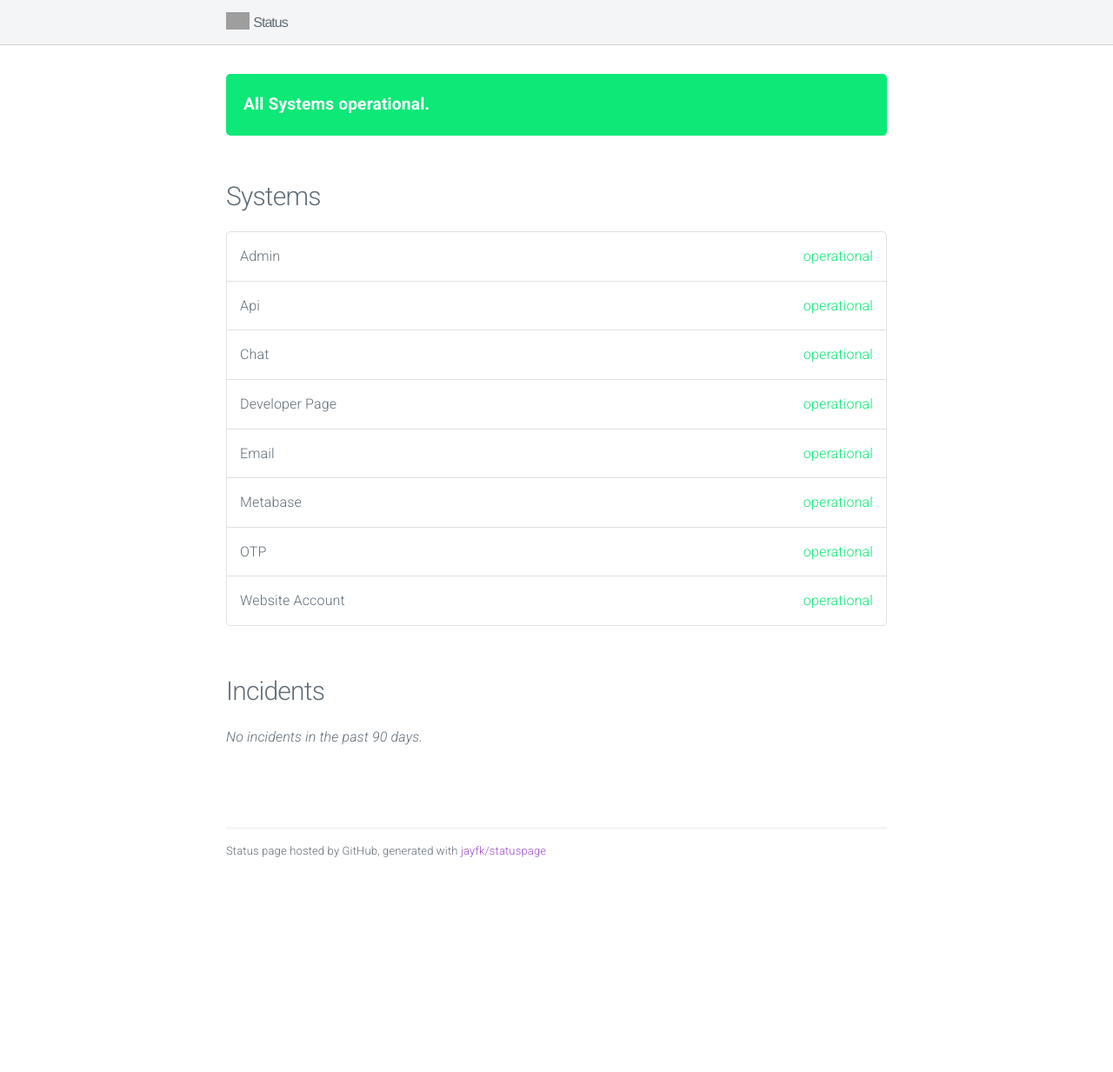
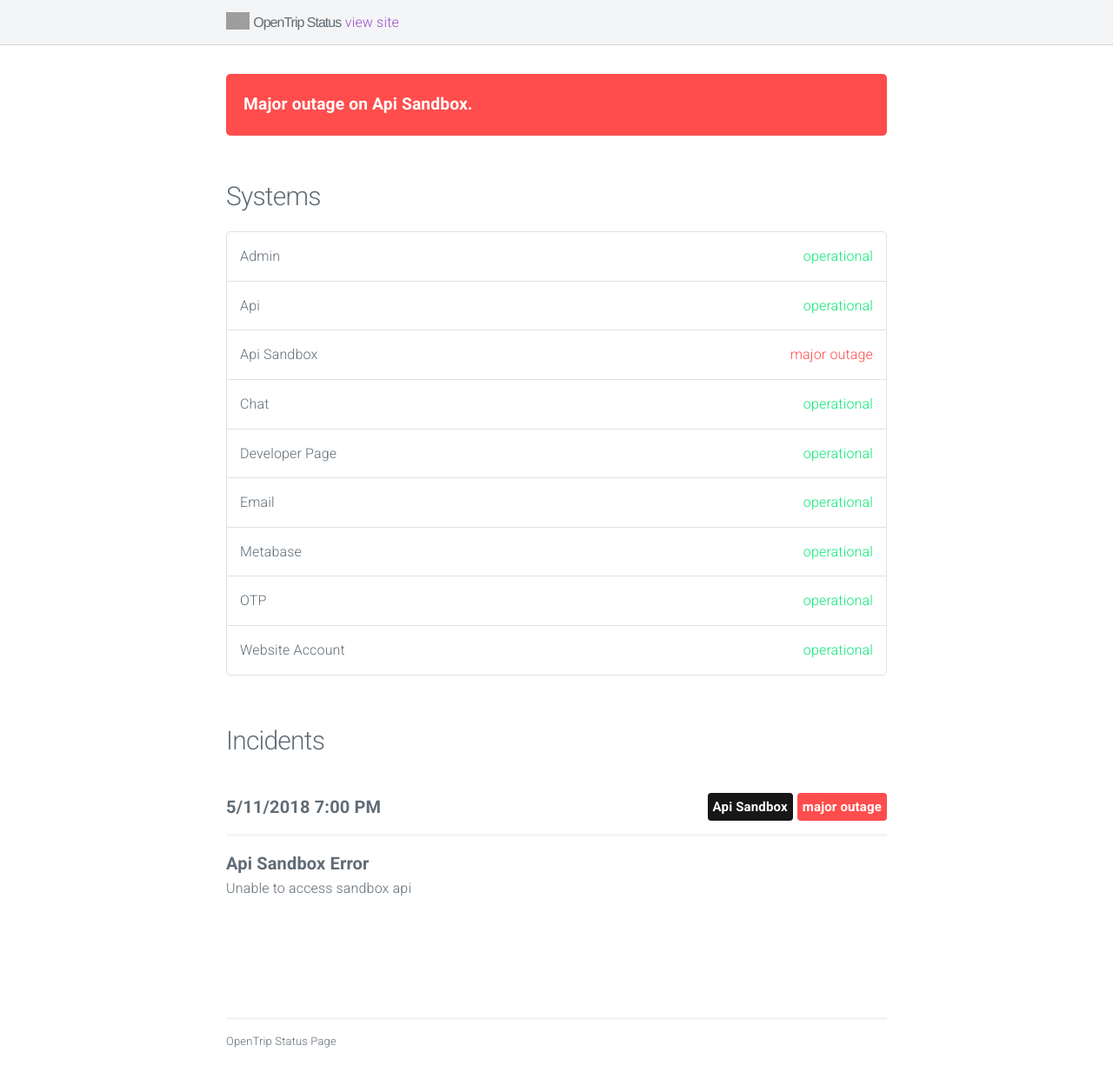
Before and after one commit to opentripapp/status, a plain HTML site: page index.html in a window 1280 px wide. Shown: the whole page at 87% size. Before the commit the page ends 1015 px from the top, so only its background shows below. Drawn offline with nearby package versions, Linux system fonts and the light colour scheme; no server answers; grey boxes are pictures that could not be loaded.

Commit message:
update index

```diff
--- a/index.html
+++ b/index.html
@@ -3,11 +3,11 @@
 	<head>
 		<meta charset="utf-8">
 		<meta name="robots" content="index, follow">
-		<title>Status</title>
+		<title>OpenTrip Status</title>
 		<link rel="stylesheet" href="https://fonts.googleapis.com/css?family=Roboto:300,300italic,700,700italic">
 		<link rel="stylesheet" href="https://cdnjs.cloudflare.com/ajax/libs/normalize/3.0.3/normalize.css">
 		<link rel="stylesheet" href="style.css">
-		<link rel="icon" href="https://raw.githubusercontent.com/jayfk/statuspage/master/template/favicon.png">
+		<link rel="icon" href="https://avatars2.githubusercontent.com/u/32790763?s=200&v=4">
 		<link rel="prefetch" type="application/l10n" href="translations.ini" />
 	</head>
 	<body>
@@ -18,10 +18,11 @@
 				<section class="container">
 
 					<a class="navigation-title" href="">
-						<img class="img" src="https://raw.githubusercontent.com/jayfk/statuspage/master/template/logo.png" height="30">
-						<h1 class="title">Status</h1>
+						<img class="img" src="https://avatars2.githubusercontent.com/u/32790763?s=200&v=4" height="30">
+						<h1 class="title">OpenTrip Status</h1>
 					</a>
 
+					<a href="https://opentripapp.com/" target="_blank" class="site-link">view site</a>
 
 
 				</section>
@@ -29,9 +30,11 @@
 
 			<section class="container" id="main">
 
-					<div class="panel operational" data-l10n-id="systems-operational">
-						All Systems operational.
+
+					<div class="panel major outage">
+						<span data-l10n-id="Major-outage">Major outage</span> <span data-l10n-id="on">on</span> Api Sandbox.
 					</div>
+
 
 
 				<h4 data-l10n-id="systems">Systems</h4>
@@ -43,6 +46,10 @@
 
 					<li>
 						Api <span class="status operational" data-l10n-id="operational">operational</span>
+					</li>
+
+					<li>
+						Api Sandbox <span class="status major outage" data-l10n-id="major-outage">major outage</span>
 					</li>
 
 					<li>
@@ -73,7 +80,24 @@
 
 				<h4 data-l10n-id="incidents">Incidents</h4>
 
-					<em data-l10n-id="no.incidents">No incidents in the past 90 days.</em>
+
+					<div class="incident">
+						<span class="date moment">2018-05-11 19:00:19 UTC</span>
+
+
+							<span class="label major outage float-right" data-l10n-id="major-outage">major outage</span>
+
+
+							<span class="label system float-right">Api Sandbox</span>
+
+						<hr/>
+
+						<span class="title">Api Sandbox Error</span>
+						<p>Unable to access sandbox api</p>
+
+
+					</div>
+
 
 			</section>
 
@@ -81,7 +105,7 @@
 			<footer class="footer">
 				<section class="container">
 					<hr/>
-					<p>Status page hosted by GitHub, generated with <a href='https://github.com/jayfk/statuspage'>jayfk/statuspage</a></p>
+					<p>OpenTrip Status Page</p>
 				</section>
 			</footer>
 
```
